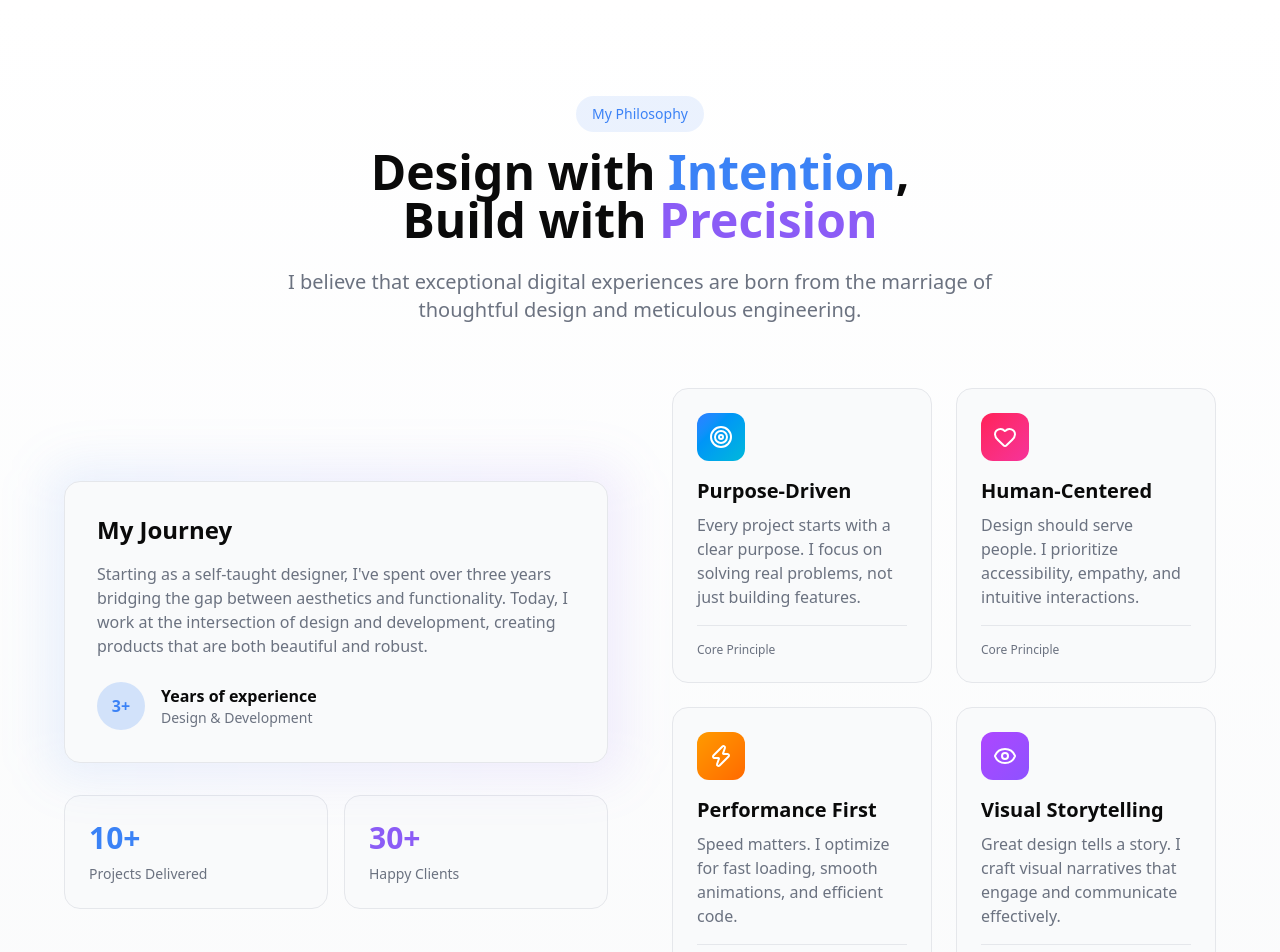
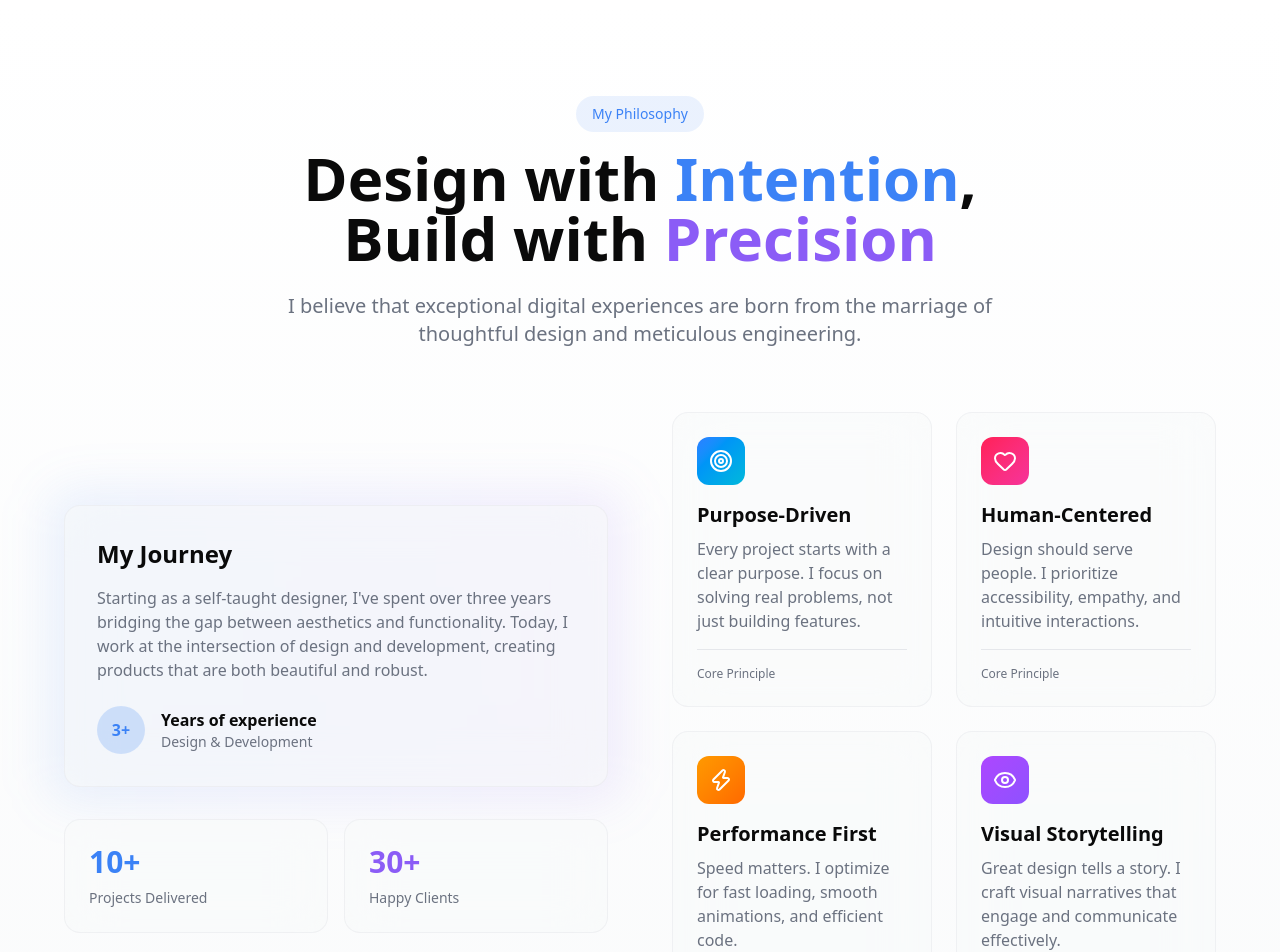
Before and after one commit to Saksham-gupta-tech17/portfolio, a Next.js app: page / in a window 1280 px wide. Shown: the part 800-1752 px from the top of the page. Built offline with nearby package versions, Linux system fonts and the light colour scheme.

Commit message:
feat: enhance About section visuals and add LocalMind project

```diff
--- a/components/About.tsx
+++ b/components/About.tsx
@@ -2,12 +2,8 @@
 
 import { motion } from "framer-motion";
 import { Target, Heart, Zap, Eye } from "lucide-react";
-import { useInView } from "framer-motion";
-import { useRef } from "react";
 
 export default function About() {
-  const ref = useRef(null);
-  const isInView = useInView(ref, { once: true, amount: 0.3 });
 
   const philosophyItems = [
     {
@@ -56,19 +52,26 @@ export default function About() {
   };
 
   return (
-    <section id="about" ref={ref} className="py-24 px-6 bg-gradient-to-b from-background to-card">
+    <section id="about" className="relative py-24 px-6 bg-gradient-to-b from-background to-card overflow-hidden">
+      {/* Subtle background glassmorphism / gradient blobs */}
+      <div className="absolute inset-0 -z-10 pointer-events-none">
+        <div className="absolute top-10 left-10 w-72 h-72 bg-primary/10 rounded-full blur-[80px]" />
+        <div className="absolute bottom-10 right-10 w-72 h-72 bg-secondary/10 rounded-full blur-[80px]" />
+      </div>
+
       <div className="container mx-auto max-w-6xl">
         {/* Section header */}
         <motion.div
           initial={{ opacity: 0, y: 20 }}
-          animate={isInView ? { opacity: 1, y: 0 } : { opacity: 0, y: 20 }}
+          whileInView={{ opacity: 1, y: 0 }}
+          viewport={{ once: true, amount: 0.2 }}
           transition={{ duration: 0.6 }}
           className="text-center mb-16"
         >
           <span className="inline-block px-4 py-2 rounded-full bg-primary/10 text-primary text-sm font-medium mb-4">
             My Philosophy
           </span>
-          <h2 className="text-4xl md:text-5xl font-bold mb-6">
+          <h2 className="text-3xl md:text-5xl lg:text-6xl font-bold mb-6">
             Design with <span className="text-primary">Intention</span>,<br />
             Build with <span className="text-secondary">Precision</span>
           </h2>
@@ -77,17 +80,18 @@ export default function About() {
           </p>
         </motion.div>
 
-        <div className="grid lg:grid-cols-2 gap-16 items-center">
+        <div className="grid grid-cols-1 lg:grid-cols-2 gap-16 items-center">
           {/* Left column - Visual storytelling */}
           <motion.div
             variants={containerVariants}
             initial="hidden"
-            animate={isInView ? "visible" : "hidden"}
+            whileInView="visible"
+            viewport={{ once: true, amount: 0.2 }}
             className="space-y-8"
           >
             <motion.div variants={itemVariants} className="relative">
               <div className="absolute -inset-4 bg-gradient-to-r from-primary/10 to-secondary/10 rounded-3xl blur-xl"></div>
-              <div className="relative bg-card border border-border rounded-2xl p-8">
+              <div className="relative bg-card/60 backdrop-blur-xl border border-border/50 rounded-2xl p-8">
                 <h3 className="text-2xl font-bold mb-4">My Journey</h3>
                 <p className="text-muted mb-6">
                   Starting as a self‑taught designer, I've spent over three years bridging the gap between aesthetics and functionality.
@@ -106,11 +110,11 @@ export default function About() {
             </motion.div>
 
             <motion.div variants={itemVariants} className="grid grid-cols-2 gap-4">
-              <div className="bg-card border border-border rounded-2xl p-6">
+              <div className="bg-card/60 backdrop-blur-xl border border-border/50 rounded-2xl p-6">
                 <div className="text-3xl font-bold text-primary">10+</div>
                 <div className="text-sm text-muted mt-2">Projects Delivered</div>
               </div>
-              <div className="bg-card border border-border rounded-2xl p-6">
+              <div className="bg-card/60 backdrop-blur-xl border border-border/50 rounded-2xl p-6">
                 <div className="text-3xl font-bold text-secondary">30+</div>
                 <div className="text-sm text-muted mt-2">Happy Clients</div>
               </div>
@@ -121,7 +125,8 @@ export default function About() {
           <motion.div
             variants={containerVariants}
             initial="hidden"
-            animate={isInView ? "visible" : "hidden"}
+            whileInView="visible"
+            viewport={{ once: true, amount: 0.2 }}
             className="grid grid-cols-1 sm:grid-cols-2 gap-6"
           >
             {philosophyItems.map((item, index) => (
@@ -129,7 +134,7 @@ export default function About() {
                 key={index}
                 variants={itemVariants}
                 whileHover={{ y: -8, transition: { duration: 0.2 } }}
-                className="bg-card border border-border rounded-2xl p-6 hover:border-primary/30 transition-all group"
+                className="bg-card/60 backdrop-blur-xl border border-border/50 rounded-2xl p-6 hover:border-primary/50 transition-all group"
               >
                 <div className={`inline-flex p-3 rounded-xl bg-gradient-to-br ${item.color} mb-4`}>
                   <div className="text-white">{item.icon}</div>
@@ -147,11 +152,12 @@ export default function About() {
         {/* Quote */}
         <motion.div
           initial={{ opacity: 0 }}
-          animate={isInView ? { opacity: 1 } : { opacity: 0 }}
+          whileInView={{ opacity: 1 }}
+          viewport={{ once: true, amount: 0.2 }}
           transition={{ delay: 0.8 }}
           className="mt-20 text-center max-w-3xl mx-auto"
         >
-          <div className="text-2xl md:text-3xl font-light italic text-muted mb-6">
+          <div className="text-xl md:text-2xl lg:text-3xl font-light italic text-muted mb-6">
             "Good design is as little design as possible. Less, but better."
           </div>
           <div className="text-sm text-muted">— Dieter Rams</div>
--- a/components/Projects.tsx
+++ b/components/Projects.tsx
@@ -16,13 +16,14 @@ const projects = [
     featured: true,
   },
   {
-    title: "Nexus Design System",
-    description: "A comprehensive design system with React components, documentation, and Figma library for consistent UI development.",
-    tags: ["React", "TypeScript", "Figma", "Storybook", "Tailwind"],
-    imageColor: "from-blue-500 to-cyan-500",
+    title: "LocalMind",
+    description: "A Privacy-First AI Knowledge Retrieval System. Built a full-stack RAG (Retrieval-Augmented Generation) platform that allows users to chat with their private PDF documents. It uses a sliding-window chunking strategy to ground LLM responses in local context, preventing hallucinations.",
+    tags: ["React", "Node.js", "Tailwind CSS", "Gemini AI", "Framer Motion"],
+    imageColor: "from-purple-500 to-indigo-500",
     liveUrl: "#",
-    githubUrl: "#",
+    githubUrl: "https://github.com/Saksham-gupta-tech17/local_mind",
     featured: true,
+    aiPowered: true,
   },
   {
     title: "EcoTrack Dashboard",
@@ -171,8 +172,17 @@ export default function Projects() {
 
               {/* Content */}
               <div className="p-6">
-                <h3 className="text-2xl font-bold mb-3 group-hover:text-primary transition-colors">
+                <h3 className="text-2xl font-bold mb-3 group-hover:text-primary transition-colors flex items-center gap-3">
                   {project.title}
+                  {project.aiPowered && (
+                    <span className="inline-flex items-center gap-1.5 px-2 py-0.5 rounded-full bg-purple-500/10 text-purple-500 text-xs font-medium border border-purple-500/20">
+                      <span className="relative flex h-2 w-2">
+                        <span className="animate-ping absolute inline-flex h-full w-full rounded-full bg-purple-400 opacity-75"></span>
+                        <span className="relative inline-flex rounded-full h-2 w-2 bg-purple-500"></span>
+                      </span>
+                      AI Powered
+                    </span>
+                  )}
                 </h3>
                 <p className="text-muted mb-5">
                   {project.description}
```
